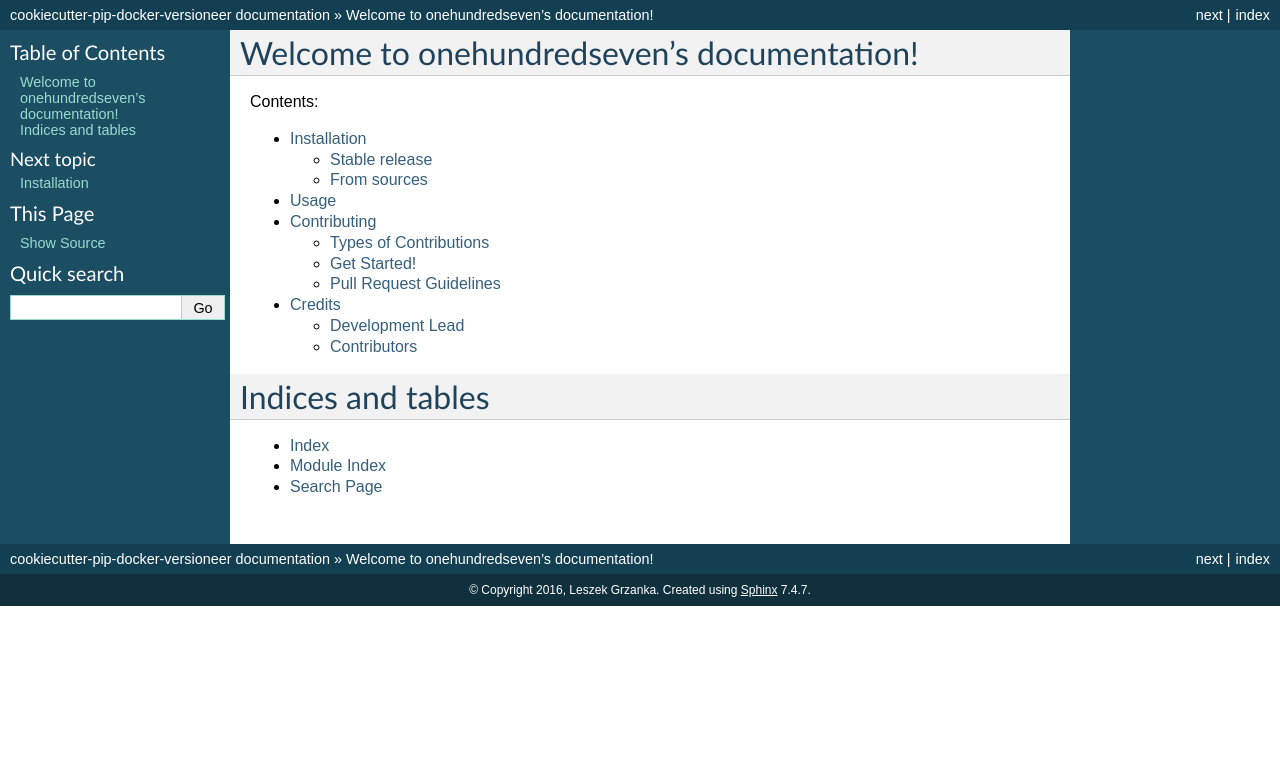
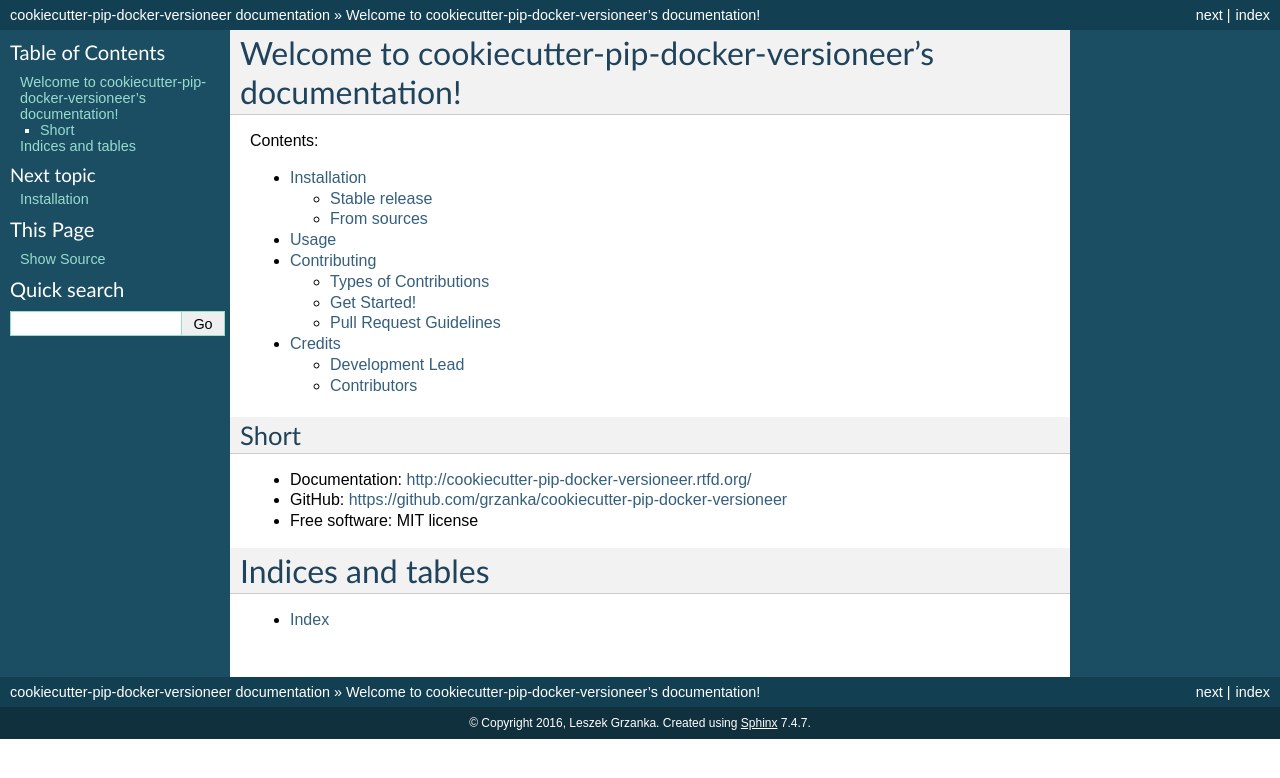
Before and after one commit to grzanka/cookiecutter-pip-docker-versioneer, a Sphinx documentation site: the page built from docs/index.rst, in a window 1280 px wide. Shown: the top 778 px of the page. Built offline with Sphinx 7.4.7, drawn with Linux system fonts in a browser that asks for light colours.

```diff
--- a/docs/index.rst
+++ b/docs/index.rst
@@ -1,9 +1,4 @@
-.. twotwo documentation master file, created by
-   sphinx-quickstart on Tue Jul  9 22:26:36 2013.
-   You can adapt this file completely to your liking, but it should at least
-   contain the root `toctree` directive.
-
-Welcome to onehundredseven's documentation!
+Welcome to cookiecutter-pip-docker-versioneer's documentation!
 ======================================
 
 Contents:
@@ -16,9 +11,16 @@ Contents:
    contributing
    authors
 
+
+Short
+------------
+
+* Documentation: http://cookiecutter-pip-docker-versioneer.rtfd.org/
+* GitHub: https://github.com/grzanka/cookiecutter-pip-docker-versioneer
+* Free software: MIT license
+
+
 Indices and tables
 ==================
 
 * :ref:`genindex`
-* :ref:`modindex`
-* :ref:`search`
```
Also changed, not shown: README.md (deleted, +0 -20 lines), README.rst (added, +27 -0 lines).
